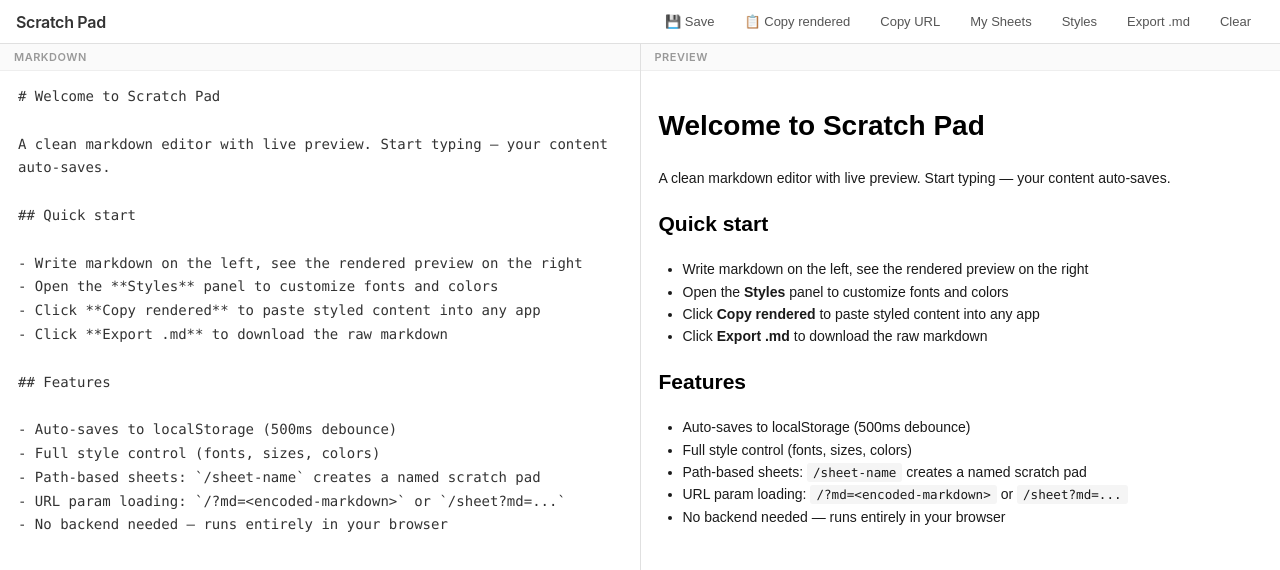
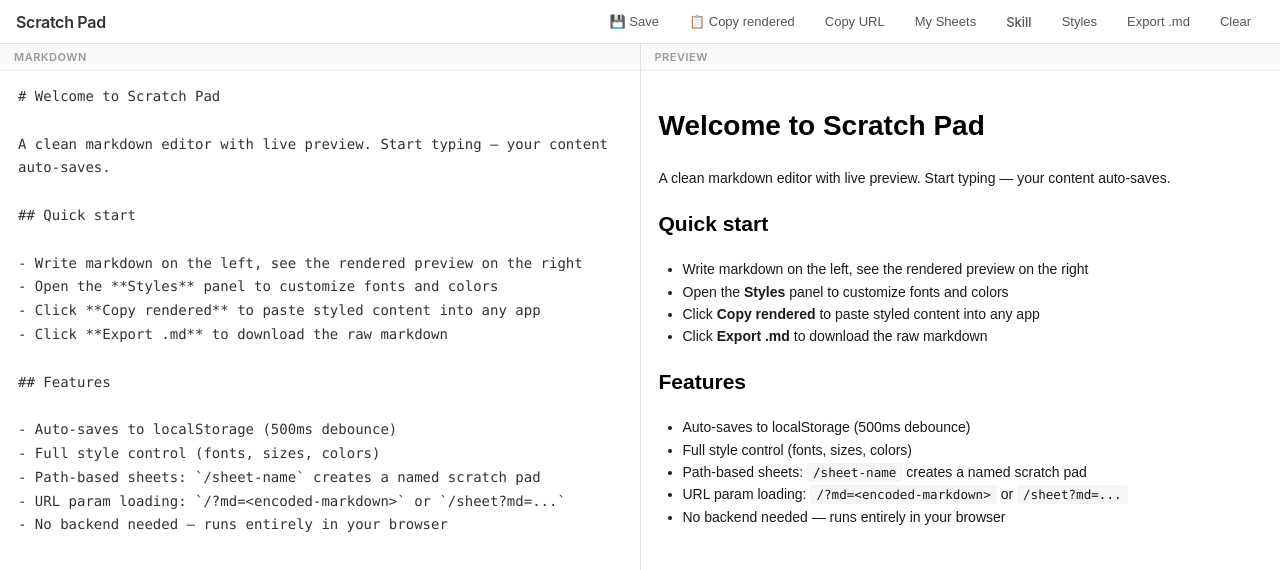
Before and after one commit to peterdonaghey/scratch-pad, a React (Vite) app: page / in a window 1280 px wide. Shown: the top 570 px of the page. Built offline with nearby package versions, Linux system fonts and the light colour scheme.

Commit message:
feat: add Skill nav button linking to public gist

```diff
--- a/src/App.tsx
+++ b/src/App.tsx
@@ -201,6 +201,9 @@ export default function App() {
           <button className="btn" onClick={() => setSheetsOpen(true)}>
             My Sheets
           </button>
+          <a className="btn btn-link" href="https://gist.github.com/peterdonaghey/dd31cedd0445f094ed0fd5af505ef768" target="_blank" rel="noopener">
+            Skill
+          </a>
           <button className="btn" onClick={() => setPanelOpen(true)}>
             Styles
           </button>
--- a/src/index.css
+++ b/src/index.css
@@ -103,6 +103,12 @@ body {
 .btn-danger:hover {
   color: #d93025;
   background: #fce8e6;
+}
+
+.btn-link {
+  text-decoration: none;
+  display: inline-flex;
+  align-items: center;
 }
 
 /* ===== Split pane ===== */
```
